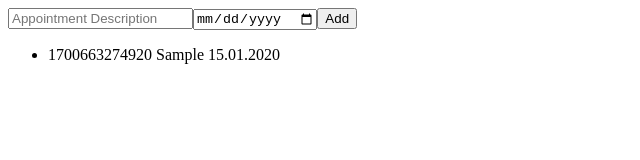
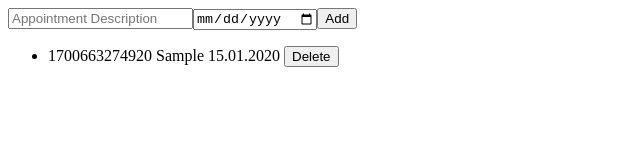
Before and after one commit to anandhureji/angular_tutorial, an Angular app: page / in a window 1280 px wide. Both pictures are taken after typing "Sample", "2020-01-15" into the empty fields and a click on the button "Add". Shown: the top 160 px of the page, without its empty margins (0-640 px from the left). Built offline with nearby package versions, Linux system fonts and the light colour scheme.

Commit message:
Added delete function

```diff
--- a/src/app/appointment-list/appointment-list.component.html
+++ b/src/app/appointment-list/appointment-list.component.html
@@ -1,4 +1,5 @@
 <div>
+    <!--ngModel -> for two way data binding -->
     <input [(ngModel)]="newAppointmentTitle" placeholder="Appointment Description">
     <input [(ngModel)]="newAppointmentDate"  type="date"  placeholder="Appointment Date">
     <button (click)="addAppointment()">Add</button>
@@ -7,10 +8,12 @@
 </div>
 
 <ul>
-    <li *ngFor="let appointment of appointments">
+    <!---*ngFor -> iterate through angular components-->
+    <li *ngFor="let appointment of appointments; index as i">
         {{appointment.id}}
         {{appointment.title}}
         {{appointment.date | date:'dd.MM.yyyy'}}
+        <button (click)="deleteAppointment(i)">Delete</button>
 
 
     </li>
--- a/src/app/appointment-list/appointment-list.component.ts
+++ b/src/app/appointment-list/appointment-list.component.ts
@@ -29,4 +29,8 @@
 
   }
 
+  deleteAppointment(index: number){
+    this.appointments.splice(index,1)
+  }
+
 }
```
